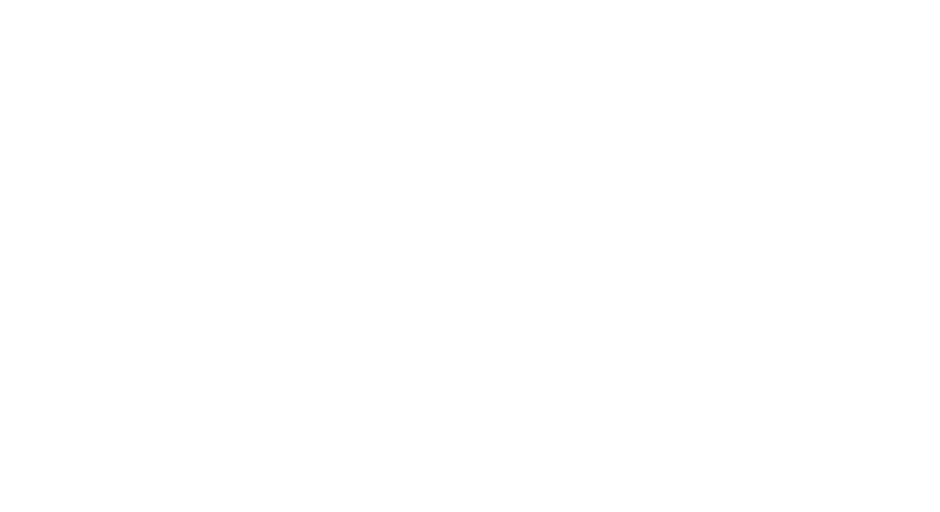
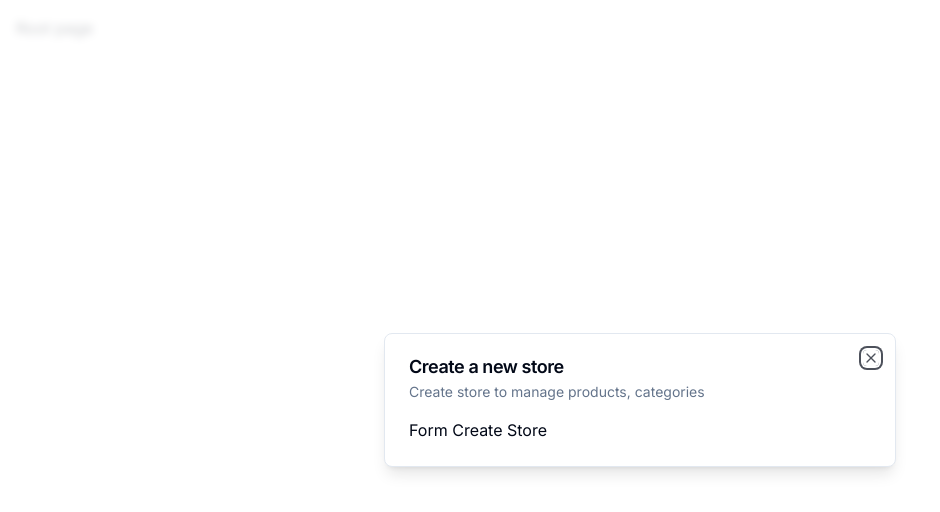
Before and after one commit to toannguyen3105/youtube-courses, a Next.js app in the folder ecommerce-store/: page / in a window 1280 px wide. Shown: the top 512 px of the page, without its empty margins (0-940 px from the left). Built offline with nearby package versions, Linux system fonts and the light colour scheme.

Commit message:
03. Add modal components (Admin)

```diff
--- a/ecommerce-store/app/(root)/page.tsx
+++ b/ecommerce-store/app/(root)/page.tsx
@@ -1,11 +1,19 @@
-import { UserButton } from "@clerk/nextjs";
+"use client";
+
+import useStoreModal from "@/hooks/use-store-modal";
+import { useEffect } from "react";
 
 const SetupPage = () => {
-  return (
-    <>
-      <UserButton afterSignOutUrl="/" />
-    </>
-  );
+  const isOpen = useStoreModal((state) => state.isOpen);
+  const onOpen = useStoreModal((state) => state.onOpen);
+
+  useEffect(() => {
+    if (!isOpen) {
+      onOpen();
+    }
+  }, [isOpen, onOpen]);
+
+  return <div className="p-4">Root page</div>;
 };
 
 export default SetupPage;
--- a/ecommerce-store/app/layout.tsx
+++ b/ecommerce-store/app/layout.tsx
@@ -1,7 +1,9 @@
+import { ClerkProvider } from "@clerk/nextjs";
 import type { Metadata } from "next";
 import { Inter } from "next/font/google";
 import "./globals.css";
-import { ClerkProvider } from "@clerk/nextjs";
+
+import ModalProvider from "@/providers/modal-provider";
 
 const inter = Inter({ subsets: ["latin"] });
 
@@ -18,6 +20,7 @@
   return (
     <ClerkProvider>
       <html lang="en">
+        <ModalProvider />
         <body className={inter.className}>{children}</body>
       </html>
     </ClerkProvider>
--- /dev/null
+++ b/ecommerce-store/components/modals/store-modal.tsx
@@ -0,0 +1,21 @@
+"use client";
+
+import Modal from "@/components/ui/modal";
+import useStoreModal from "@/hooks/use-store-modal";
+
+const StoreModal = () => {
+  const useStore = useStoreModal();
+
+  return (
+    <Modal
+      description="Create store to manage products, categories"
+      title="Create a new store"
+      isOpen={useStore.isOpen}
+      onClose={useStore.onClose}
+    >
+      Form Create Store
+    </Modal>
+  );
+};
+
+export default StoreModal;
--- /dev/null
+++ b/ecommerce-store/components/ui/dialog.tsx
@@ -0,0 +1,122 @@
+"use client"
+
+import * as React from "react"
+import * as DialogPrimitive from "@radix-ui/react-dialog"
+import { X } from "lucide-react"
+
+import { cn } from "@/lib/utils"
+
+const Dialog = DialogPrimitive.Root
+
+const DialogTrigger = DialogPrimitive.Trigger
+
+const DialogPortal = DialogPrimitive.Portal
+
+const DialogClose = DialogPrimitive.Close
+
+const DialogOverlay = React.forwardRef<
+  React.ElementRef<typeof DialogPrimitive.Overlay>,
+  React.ComponentPropsWithoutRef<typeof DialogPrimitive.Overlay>
+>(({ className, ...props }, ref) => (
+  <DialogPrimitive.Overlay
+    ref={ref}
+    className={cn(
+      "fixed inset-0 z-50 bg-background/80 backdrop-blur-sm data-[state=open]:animate-in data-[state=closed]:animate-out data-[state=closed]:fade-out-0 data-[state=open]:fade-in-0",
+      className
+    )}
+    {...props}
+  />
+))
+DialogOverlay.displayName = DialogPrimitive.Overlay.displayName
+
+const DialogContent = React.forwardRef<
+  React.ElementRef<typeof DialogPrimitive.Content>,
+  React.ComponentPropsWithoutRef<typeof DialogPrimitive.Content>
+>(({ className, children, ...props }, ref) => (
+  <DialogPortal>
+    <DialogOverlay />
+    <DialogPrimitive.Content
+      ref={ref}
+      className={cn(
+        "fixed left-[50%] top-[50%] z-50 grid w-full max-w-lg translate-x-[-50%] translate-y-[-50%] gap-4 border bg-background p-6 shadow-lg duration-200 data-[state=open]:animate-in data-[state=closed]:animate-out data-[state=closed]:fade-out-0 data-[state=open]:fade-in-0 data-[state=closed]:zoom-out-95 data-[state=open]:zoom-in-95 data-[state=closed]:slide-out-to-left-1/2 data-[state=closed]:slide-out-to-top-[48%] data-[state=open]:slide-in-from-left-1/2 data-[state=open]:slide-in-from-top-[48%] sm:rounded-lg md:w-full",
+        className
+      )}
+      {...props}
+    >
+      {children}
+      <DialogPrimitive.Close className="absolute right-4 top-4 rounded-sm opacity-70 ring-offset-background transition-opacity hover:opacity-100 focus:outline-none focus:ring-2 focus:ring-ring focus:ring-offset-2 disabled:pointer-events-none data-[state=open]:bg-accent data-[state=open]:text-muted-foreground">
+        <X className="h-4 w-4" />
+        <span className="sr-only">Close</span>
+      </DialogPrimitive.Close>
+    </DialogPrimitive.Content>
+  </DialogPortal>
+))
+DialogContent.displayName = DialogPrimitive.Content.displayName
+
+const DialogHeader = ({
+  className,
+  ...props
+}: React.HTMLAttributes<HTMLDivElement>) => (
+  <div
+    className={cn(
+      "flex flex-col space-y-1.5 text-center sm:text-left",
+      className
+    )}
+    {...props}
+  />
+)
+DialogHeader.displayName = "DialogHeader"
+
+const DialogFooter = ({
+  className,
+  ...props
+}: React.HTMLAttributes<HTMLDivElement>) => (
+  <div
+    className={cn(
+      "flex flex-col-reverse sm:flex-row sm:justify-end sm:space-x-2",
+      className
+    )}
+    {...props}
+  />
+)
+DialogFooter.displayName = "DialogFooter"
+
+const DialogTitle = React.forwardRef<
+  React.ElementRef<typeof DialogPrimitive.Title>,
+  React.ComponentPropsWithoutRef<typeof DialogPrimitive.Title>
+>(({ className, ...props }, ref) => (
+  <DialogPrimitive.Title
+    ref={ref}
+    className={cn(
+      "text-lg font-semibold leading-none tracking-tight",
+      className
+    )}
+    {...props}
+  />
+))
+DialogTitle.displayName = DialogPrimitive.Title.displayName
+
+const DialogDescription = React.forwardRef<
+  React.ElementRef<typeof DialogPrimitive.Description>,
+  React.ComponentPropsWithoutRef<typeof DialogPrimitive.Description>
+>(({ className, ...props }, ref) => (
+  <DialogPrimitive.Description
+    ref={ref}
+    className={cn("text-sm text-muted-foreground", className)}
+    {...props}
+  />
+))
+DialogDescription.displayName = DialogPrimitive.Description.displayName
+
+export {
+  Dialog,
+  DialogPortal,
+  DialogOverlay,
+  DialogClose,
+  DialogTrigger,
+  DialogContent,
+  DialogHeader,
+  DialogFooter,
+  DialogTitle,
+  DialogDescription,
+}
--- /dev/null
+++ b/ecommerce-store/components/ui/modal.tsx
@@ -0,0 +1,45 @@
+"use client";
+
+import {
+  Dialog,
+  DialogContent,
+  DialogDescription,
+  DialogHeader,
+  DialogTitle,
+} from "@/components/ui/dialog";
+
+interface ModalProps {
+  title: string;
+  description: string;
+  isOpen: boolean;
+  onClose: () => void;
+  children: React.ReactNode;
+}
+
+const Modal: React.FC<ModalProps> = ({
+  children,
+  description,
+  isOpen,
+  onClose,
+  title,
+}) => {
+  const onChange = (open: boolean) => {
+    if (!open) {
+      onClose();
+    }
+  };
+
+  return (
+    <Dialog open={isOpen} onOpenChange={onChange}>
+      <DialogContent>
+        <DialogHeader>
+          <DialogTitle>{title}</DialogTitle>
+          <DialogDescription>{description}</DialogDescription>
+        </DialogHeader>
+        <div>{children}</div>
+      </DialogContent>
+    </Dialog>
+  );
+};
+
+export default Modal;
--- /dev/null
+++ b/ecommerce-store/hooks/use-store-modal.tsx
@@ -0,0 +1,15 @@
+import { create } from "zustand";
+
+interface useStoreModalStore {
+  isOpen: boolean;
+  onOpen: () => void;
+  onClose: () => void;
+}
+
+const useStoreModal = create<useStoreModalStore>((set) => ({
+  isOpen: false,
+  onOpen: () => set(() => ({ isOpen: true })),
+  onClose: () => set(() => ({ isOpen: false })),
+}));
+
+export default useStoreModal;
--- a/ecommerce-store/package.json
+++ b/ecommerce-store/package.json
@@ -10,6 +10,7 @@
   },
   "dependencies": {
     "@clerk/nextjs": "^4.26.2",
+    "@radix-ui/react-dialog": "^1.0.5",
     "@radix-ui/react-slot": "^1.0.2",
     "class-variance-authority": "^0.7.0",
     "clsx": "^2.0.0",
@@ -18,7 +19,8 @@
     "react": "^18",
     "react-dom": "^18",
     "tailwind-merge": "^2.0.0",
-    "tailwindcss-animate": "^1.0.7"
+    "tailwindcss-animate": "^1.0.7",
+    "zustand": "^4.4.6"
   },
   "devDependencies": {
     "@types/node": "^20",
--- /dev/null
+++ b/ecommerce-store/providers/modal-provider.tsx
@@ -0,0 +1,20 @@
+"use client";
+
+import StoreModal from "@/components/modals/store-modal";
+import { useEffect, useState } from "react";
+
+const ModalProvider = () => {
+  const [isMounted, setIsMounted] = useState(false);
+
+  useEffect(() => {
+    setIsMounted(true);
+  }, []);
+
+  if (!isMounted) {
+    return null;
+  }
+
+  return <StoreModal />;
+};
+
+export default ModalProvider;
```
Also changed, not shown: 1 other file (tests, documents, lock files or other folders).
